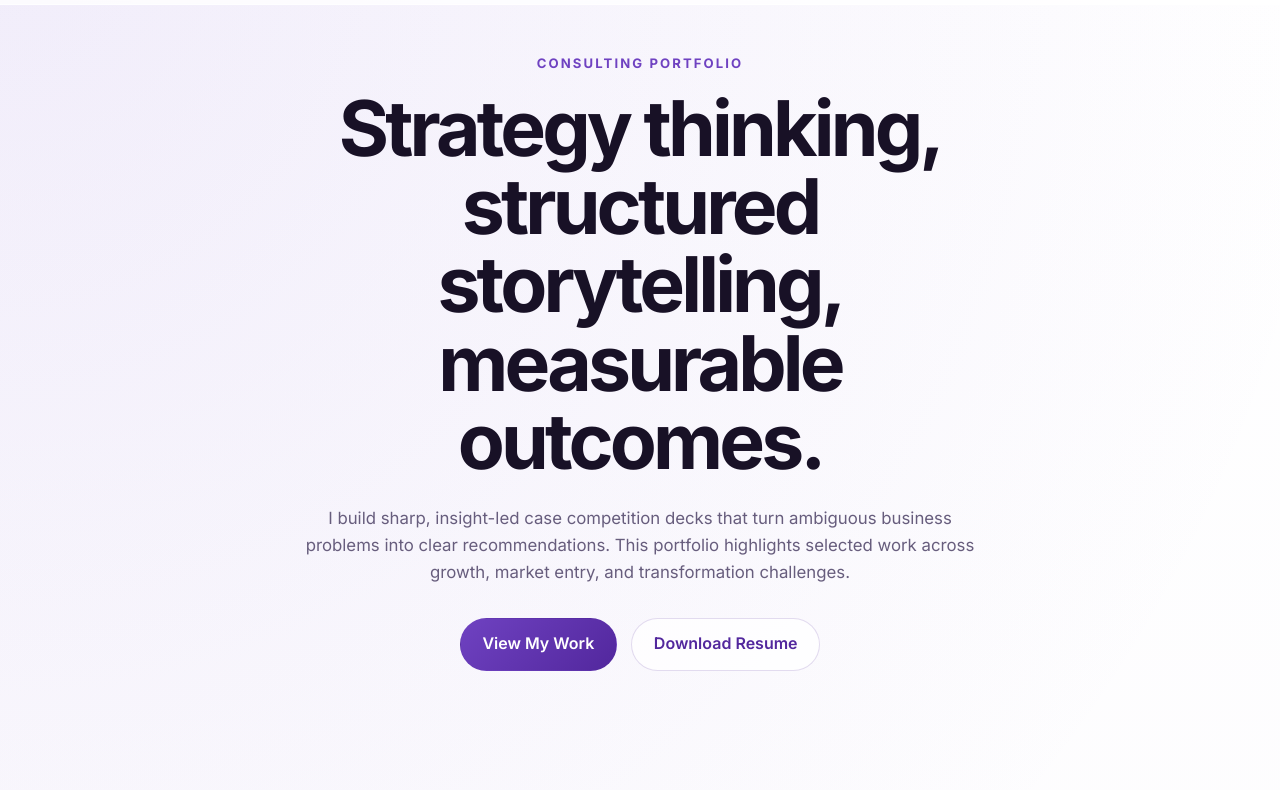
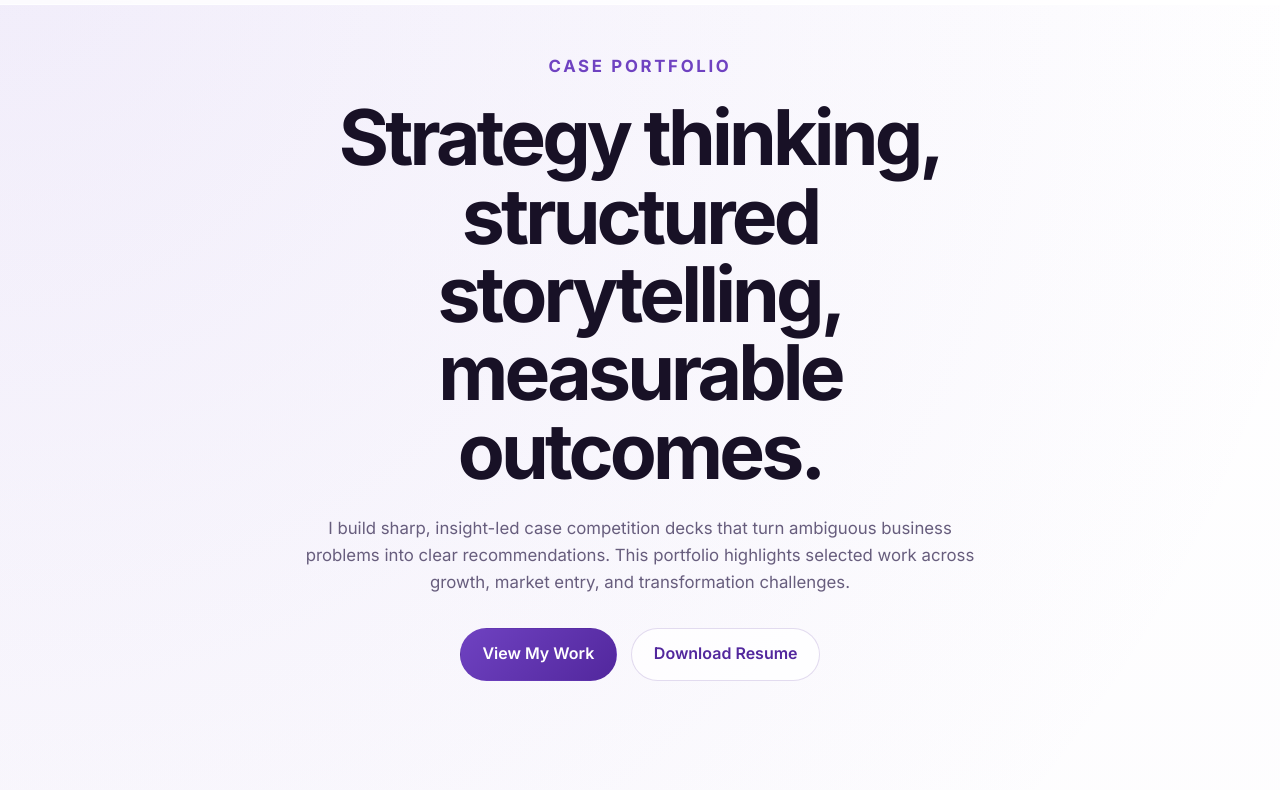
Before and after one commit to SarthakMane2704/project-website, a website: page index.html in a window 1280 px wide. Shown: the part 54-844 px from the top of the page. Drawn offline with Linux system fonts and the light colour scheme.

Commit message:
Refine portfolio branding and resume link

```diff
--- a/index.html
+++ b/index.html
@@ -3,7 +3,7 @@
 <head>
   <meta charset="UTF-8">
   <meta name="viewport" content="width=device-width, initial-scale=1.0">
-  <title>Sarthak Mane | Consulting Portfolio</title>
+  <title>Sarthak Mane | Case Portfolio</title>
   <meta name="description" content="A premium consulting-style portfolio showcasing case competition decks, achievements, and contact information.">
   <link rel="preconnect" href="https://fonts.googleapis.com">
   <link rel="preconnect" href="https://fonts.gstatic.com" crossorigin>
@@ -31,7 +31,7 @@
     <main>
       <section class="hero section" id="hero">
         <div class="container hero-content reveal">
-          <p class="eyebrow">Consulting Portfolio</p>
+          <p class="eyebrow">Case Portfolio</p>
           <h1>Strategy thinking, structured storytelling, measurable outcomes.</h1>
           <p class="hero-copy">
             I build sharp, insight-led case competition decks that turn ambiguous business problems
@@ -40,7 +40,7 @@
           </p>
           <div class="hero-actions">
             <a class="btn btn-primary" href="#competitions">View My Work</a>
-            <a class="btn btn-secondary" href="#" download>Download Resume</a>
+            <a class="btn btn-secondary" href="https://drive.google.com/file/d/1a9lqnXZWG_jJq37XI0GJEvbDiZHyCWlX/view?usp=sharing" target="_blank" rel="noreferrer">Download Resume</a>
           </div>
         </div>
       </section>
--- a/style.css
+++ b/style.css
@@ -166,6 +166,11 @@ textarea {
   font-weight: 700;
   letter-spacing: 0.16em;
   text-transform: uppercase;
+}
+
+.hero .eyebrow {
+  font-size: 1.05rem;
+  margin-bottom: 1.25rem;
 }
 
 .hero h1,
```
